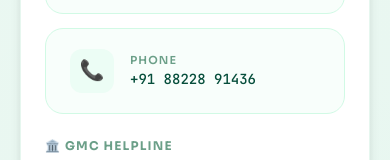
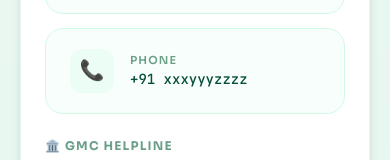
Before and after one commit to ParthaPratimMahanta79/seiketsu1.0v, a React (Create React App) app in the folder frontend/frontend/: page /dashboard in a window 390 px wide. Shown: the part 2550-2710 px from the top of the page. Built offline with nearby package versions, Linux system fonts and the light colour scheme; no server answers.

Commit message:
Phone number bug

```diff
--- a/frontend/frontend/src/pages/Dashboard.jsx
+++ b/frontend/frontend/src/pages/Dashboard.jsx
@@ -234,11 +234,11 @@
               <span className="contact-card-value">parthapratimmahanta3@gmail.com</span>
             </div>
           </a>
-          <a href="tel:8822891436" className="contact-card">
+          <a href="tel:xxxyyyzzzx" className="contact-card">
             <div className="contact-icon">📞</div>
             <div className="contact-card-body">
               <span className="contact-card-label">Phone</span>
-              <span className="contact-card-value">+91 88228 91436</span>
+              <span className="contact-card-value">+91 xxxyyyzzzz</span>
             </div>
           </a>
         </div>
```
